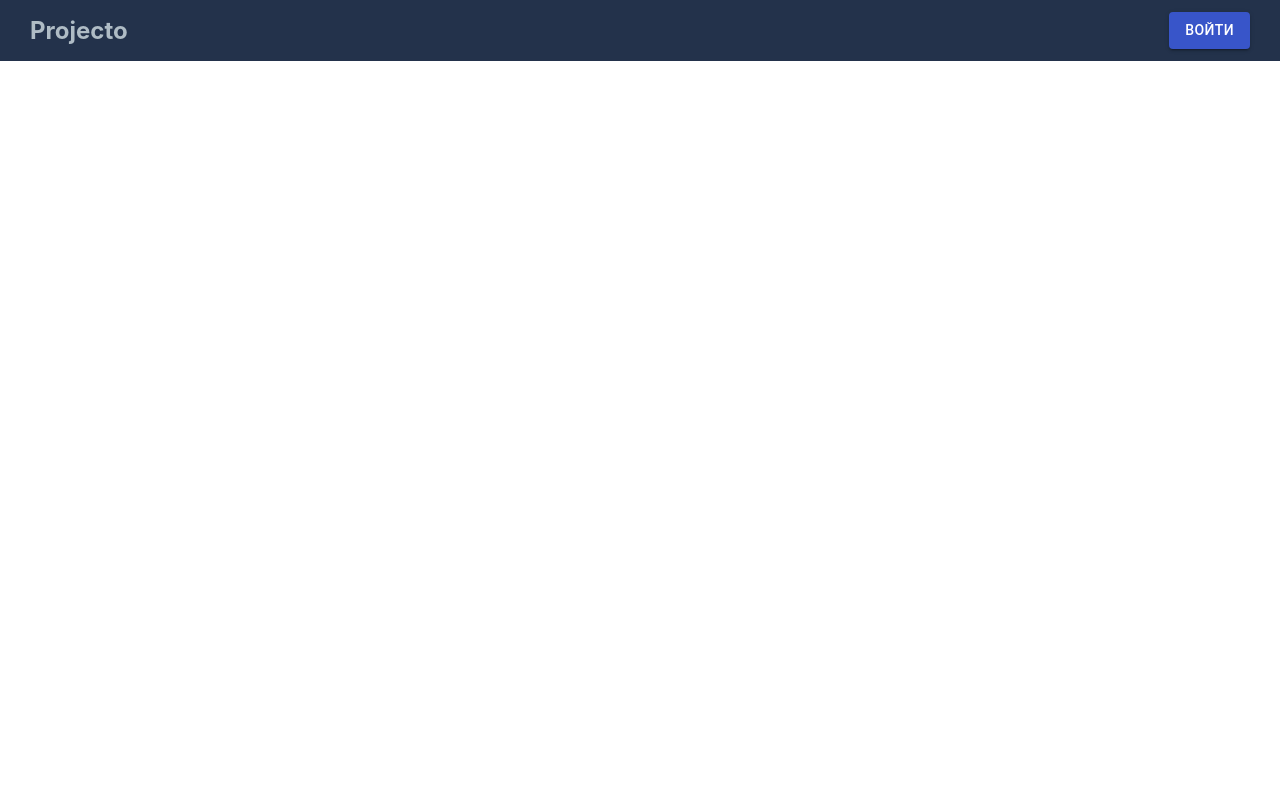
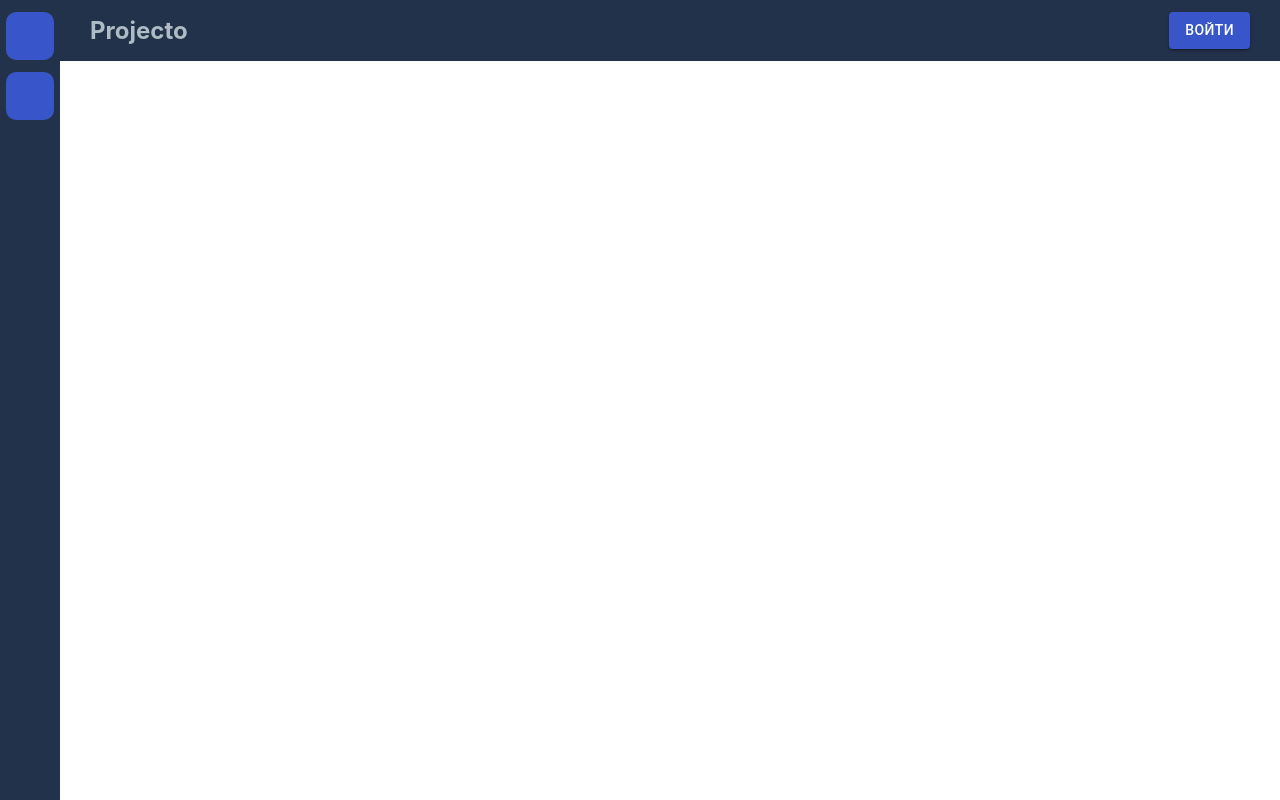
Before and after one commit to StepanSnigur/Projecto, a React (Create React App) app: page /board in a window 1280 px wide. Built offline with nearby package versions, Linux system fonts and the light colour scheme.

Commit message:
Add board sidebar

```diff
--- a/src/App/App.tsx
+++ b/src/App/App.tsx
@@ -1,15 +1,16 @@
 import React from 'react'
+import { BrowserRouter as Router } from 'react-router-dom'
 import AppRouter from './Router'
 import ErrorManager from '../features/ErrorManager'
 import ProgressBar from '../features/ProgressBar'
 
 const App = () => {
   return (
-    <>
+    <Router>
       <ErrorManager />
       <AppRouter />
       <ProgressBar />
-    </>
+    </Router>
   )
 }
 
--- a/src/App/Router.tsx
+++ b/src/App/Router.tsx
@@ -1,12 +1,36 @@
 import React from 'react'
-import { BrowserRouter as Router, Switch, Route } from 'react-router-dom'
+import { useLocation } from 'react-router-dom'
+import { Switch, Route } from 'react-router-dom'
+import { makeStyles } from '@material-ui/styles'
 
 import RegistrationPage from '../pages/RegistrationPage'
 import BoardPage from '../pages/BoardPage'
 import Header from '../features/Header'
+import Sidebar from '../features/Sidebar'
 
-const AppRouter = () => (
-  <Router>
+interface IContentWrapperProps {
+  isLogged: boolean,
+  onBoardPage: boolean
+}
+const useStyles = makeStyles({
+  contentWrapper: (props: IContentWrapperProps) => ({
+    paddingLeft: (props.isLogged && props.onBoardPage)
+      ? '60px'
+      : '0'
+  })
+})
+
+const AppRouter = () => {
+  const location = useLocation()
+  const styles = useStyles({
+    isLogged: true,
+    onBoardPage: location.pathname.split('/').includes('board')
+  })
+
+  return (
+    <>
+      <Route path="/board" component={Sidebar} />
+      <div className={styles.contentWrapper}>
         <Header />
         <Switch>
           <Route path="/" exact render={() => <div>test</div>} />
@@ -16,7 +40,9 @@ const AppRouter = () => (
             return <BoardPage boardId={id} />
           }}/>
         </Switch>
-  </Router>
+      </div>
+    </>
   )
+}
 
 export default AppRouter
--- /dev/null
+++ b/src/features/Sidebar/Sidebar.tsx
@@ -0,0 +1,40 @@
+import React from 'react'
+import { Link } from 'react-router-dom'
+import { makeStyles } from '@material-ui/core/styles'
+
+const useStyles = makeStyles({
+  sidebarWrapper: {
+    width: '60px',
+    position: 'absolute',
+    height: '100%',
+    background: '#23324b'
+  },
+  sidebarItemsWrapper: {
+    display: 'flex',
+    flexDirection: 'column',
+    alignItems: 'center'
+  },
+  sidebarItem: {
+    width: '48px',
+    height: '48px',
+    borderRadius: '10px',
+    background: '#3855c9',
+    cursor: 'pointer',
+    marginTop: '12px'
+  }
+})
+
+const Sidebar = () => {
+  const styles = useStyles()
+
+  return (
+    <div className={styles.sidebarWrapper}>
+      <div className={styles.sidebarItemsWrapper}>
+        <Link to="/" className={styles.sidebarItem} />
+        <Link to="/" className={styles.sidebarItem} />
+      </div>
+    </div>
+  )
+}
+
+export default Sidebar
--- /dev/null
+++ b/src/features/Sidebar/index.ts
@@ -0,0 +1,3 @@
+import Sidebar from './Sidebar'
+
+export default Sidebar
```
Lines whose indentation alone changed are shown as unchanged.
